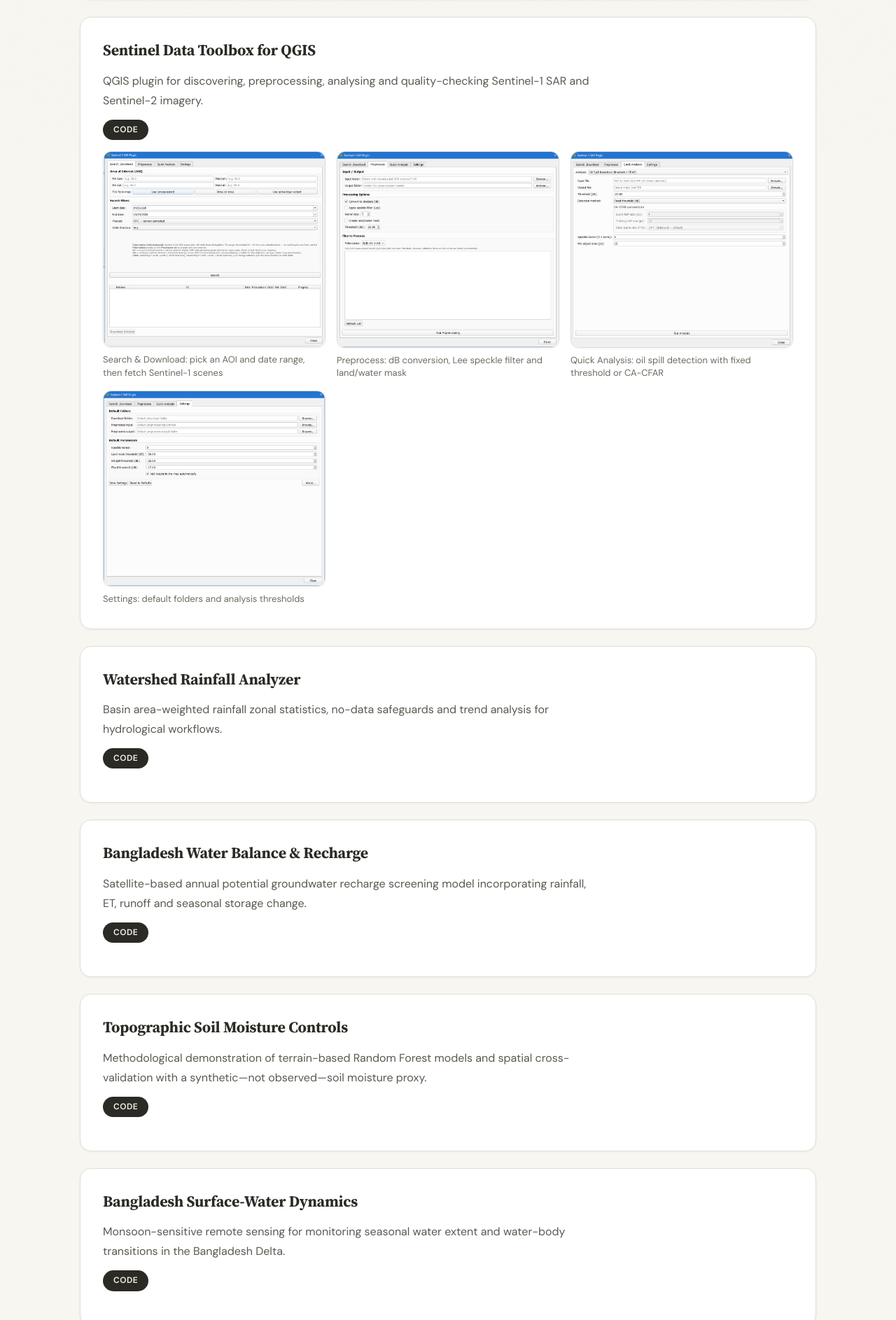
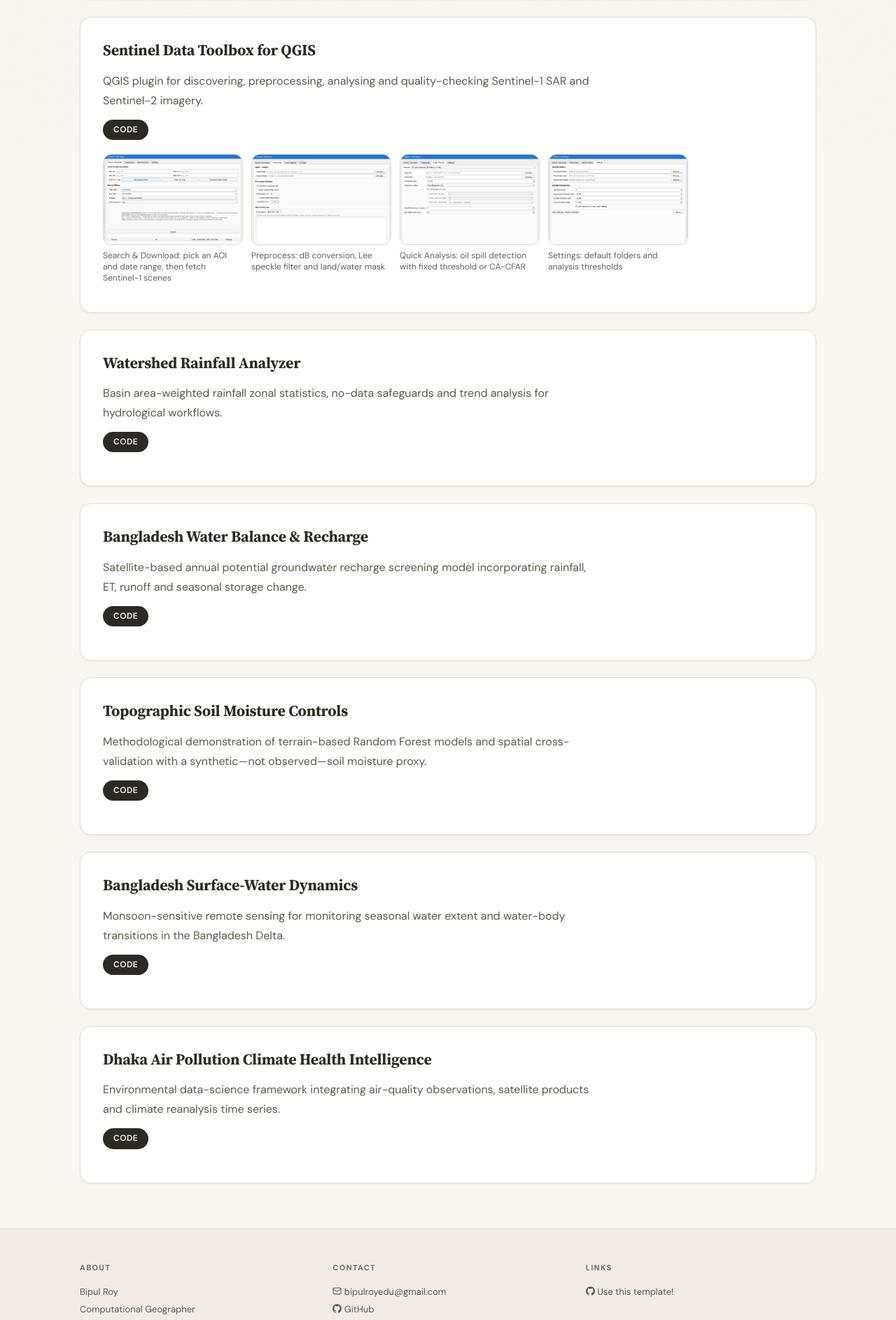
Before and after one commit to Bipul-roy-AI/Bipul-roy-AI.github.io, a Jekyll site: the page built from _pages/projects.md, in a window 1280 px wide. Shown: the part 686-2572 px from the top of the page at 70% size. Built offline with Jekyll 4.4.1, drawn with Linux system fonts in a browser that asks for light colours.

Commit message:
Projects page: small horizontal demo thumbnails, spacing under repo link
Co-Authored-By: Claude Sonnet 5.5 <noreply@anthropic.com>
Claude-Session: https://claude.ai/code/session_01SDnm8SniDv6uTQokSwPCp4

```diff
--- a/_sass/components/_card.scss
+++ b/_sass/components/_card.scss
@@ -43,24 +43,29 @@
 }
 
 // Projects page: description, repo link, then demo pictures
-.project-card {
+.section-card.project-card {
   .project-desc {
-    margin-bottom: var(--space-3);
+    margin-bottom: 0.75rem;
   }
   .project-links {
-    margin-bottom: var(--space-4);
-  }
+    margin-bottom: 1rem;
   }
 
+  // Small thumbnails in one horizontal row (scrolls sideways if they overflow)
   .project-demos {
-  display: grid;
-  grid-template-columns: repeat(auto-fill, minmax(240px, 1fr));
-  gap: var(--space-4);
-  margin-top: var(--space-4);
+    display: flex;
+    flex-flow: row nowrap;
+    gap: 0.75rem;
+    margin-top: 1.25rem;
+    padding-bottom: 0.5rem;
+    overflow-x: auto;
+    -webkit-overflow-scrolling: touch;
   }
 
   .project-demo {
+    flex: 0 0 auto;
     margin: 0;
+    width: 200px;
 
     a {
       display: block;
@@ -68,7 +73,9 @@
     img {
       display: block;
       width: 100%;
-    height: auto;
+      height: 130px;
+      object-fit: cover;
+      object-position: top left;
       border: 1px solid var(--border-color);
       border-radius: var(--radius-lg);
       box-shadow: var(--shadow-sm);
@@ -79,9 +86,10 @@
       box-shadow: var(--shadow-lg);
     }
     figcaption {
-    margin-top: var(--space-2);
-    font-size: 0.8125rem;
-    line-height: 1.4;
-    color: var(--text-muted, inherit);
+      margin-top: 0.375rem;
+      font-size: 0.75rem;
+      line-height: 1.35;
+      opacity: 0.75;
     }
   }
+}
```
Lines whose indentation alone changed are shown as unchanged.
